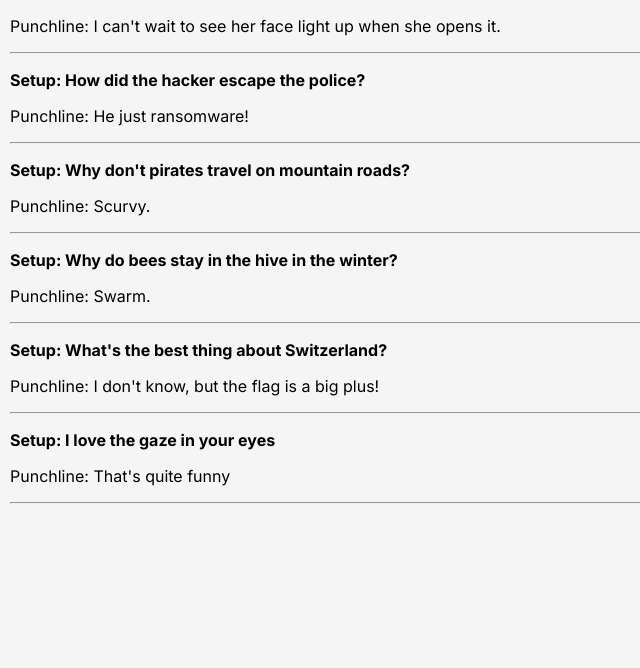
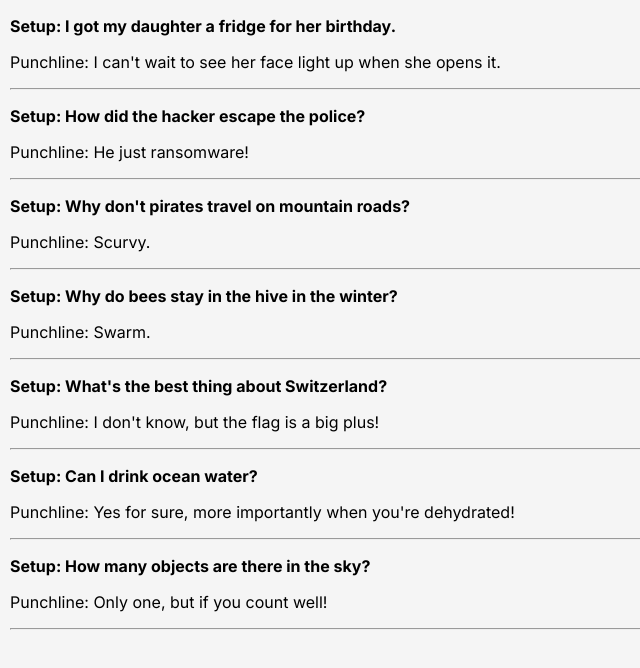
Before and after one commit to mudimurtala/BuildAndLearn, a React (Vite) app in the folder joke-react/: page / in a window 1280 px wide. Shown: the top 668 px of the page, without its empty margins (0-640 px from the left). Built offline with nearby package versions, Linux system fonts and the light colour scheme.

Commit message:
Add files

```diff
--- a/joke-react/App.jsx
+++ b/joke-react/App.jsx
@@ -1,51 +1,44 @@
-/**
- * Challenge: create a page that displays your favorite jokes
- * - Create a Joke component in its own file.
- * - Import and render 4-5 <Joke /> components
- * - Each Joke should receive a "setup" prop and a "punchline" prop
- *   and render those however you'd like
- * - Use your favorite 2-part jokes (setup & punchline), or check
- *   jokes.md file for some examples.
- *
- * EXTRA CREDIT:
- * Some jokes are only a punchline with no setup:
- *
- * E.g.: "It’s hard to explain puns to kleptomaniacs because
- * they always take things literally."
- *
- * If you don't pass in a "question" prop, how might you make it only
- * show the punchline?
- */
-
-import Joke from "./Joke";
+import Joke from "./Joke"
+import jokesData from "./jokesData"
 
 export default function App() {
+
+    /**
+     * Challenge: See if you can correctly pass the necessary props to the
+     * Joke component in the .map() (and render the jokeElements array) so
+     * the jokes show up on the page again
+     */
+
+    const jokeElements = jokesData.map((joke) => {
+        return <Joke
+                    setup={joke.setup}
+                    punchline={joke.punchline}
+
+                />
+    })
     return (
         <main>
-            <Joke
-                punchline="I can't wait to see her face light up when she opens it."
-                upvote={10}
-            />
-            <Joke
-                setup="How did the hacker escape the police?"
-                punchline="He just ransomware!"
-            />
-            <Joke
-                setup="Why don't pirates travel on mountain roads?"
-                punchline="Scurvy."
-            />
-            <Joke
-                setup="Why do bees stay in the hive in the winter?"
-                punchline="Swarm."
-            />
-            <Joke
-                setup="What's the best thing about Switzerland?"
-                punchline="I don't know, but the flag is a big plus!"
-            />
-            <Joke
-                setup="I love the gaze in your eyes"
-                punchline="That's quite funny"
-            />
+            {jokeElements}
         </main>
     )
 }
+
+// <Joke
+//     punchline="It's hard to explain puns to kleptomaniacs because they always take things literally."
+// />
+// <Joke
+//     setup="How did the hacker escape the police?"
+//     punchline="He just ransomware!"
+// />
+// <Joke
+//     setup="Why don't pirates travel on mountain roads?"
+//     punchline="Scurvy."
+// />
+// <Joke
+//     setup="Why do bees stay in the hive in the winter?"
+//     punchline="Swarm."
+// />
+// <Joke
+//     setup="What's the best thing about Switzerland?"
+//     punchline="I don't know, but the flag is a big plus!"
+// />
```
